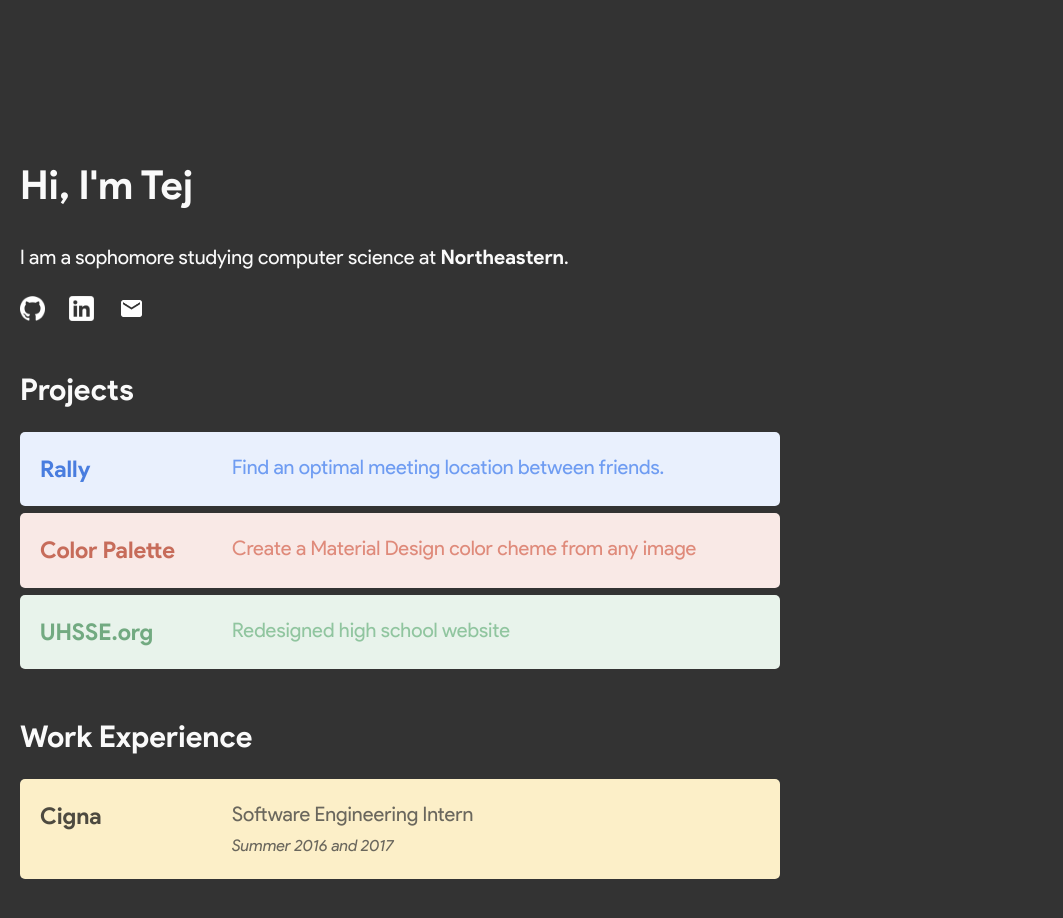
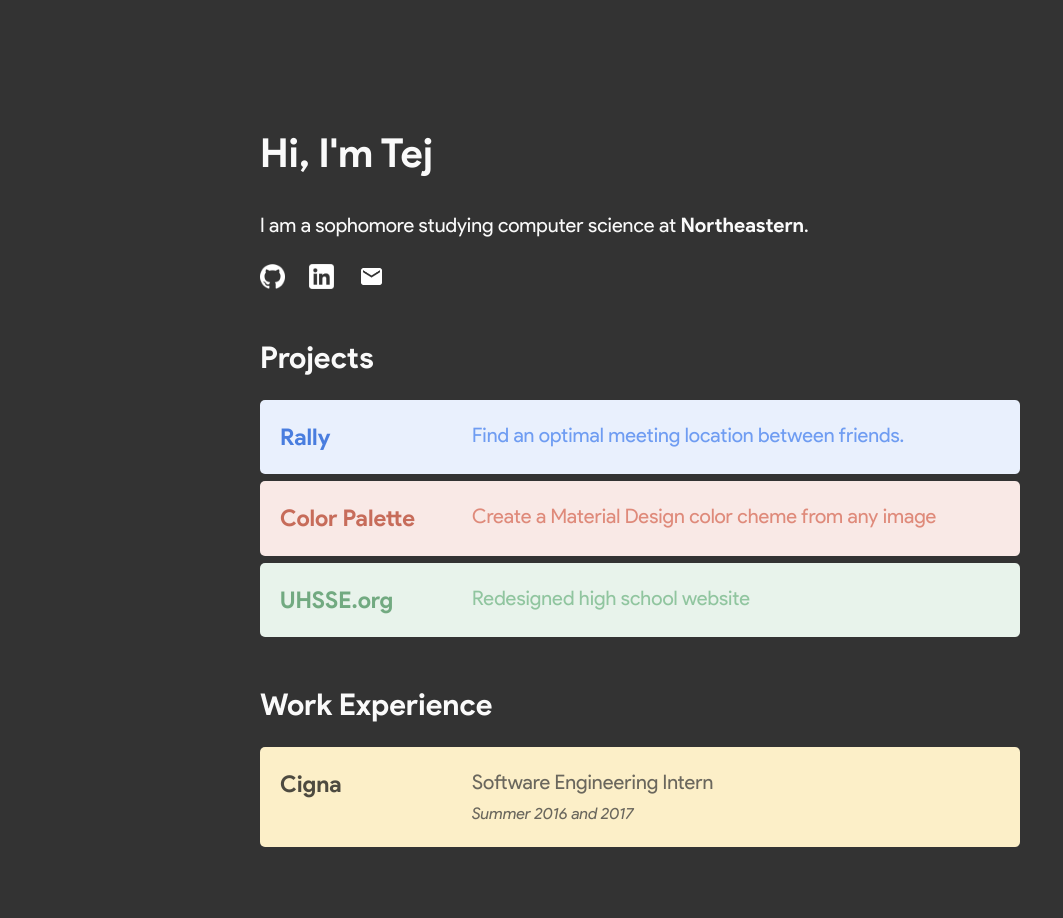
Before and after one commit to tpatel1781/tpatel1781.github.io, a website built with webpack: page src/index.html in a window 1280 px wide. Shown: the whole page, without its empty margins (0-1063 px from the left). Built offline with nearby package versions, Linux system fonts and the light colour scheme.

Commit message:
Fix missing margin auto for horizontal centering

```diff
--- a/src/index.scss
+++ b/src/index.scss
@@ -31,7 +31,8 @@
 
 body {
 	max-width: 800px;
-	padding: 10% 1em 5%;
+	margin: 0 auto;
+	padding: 7.5% 1em 5%;
 	background-color: $gray;
 
 	quotes: "“" "”" "‘" "’";
```
